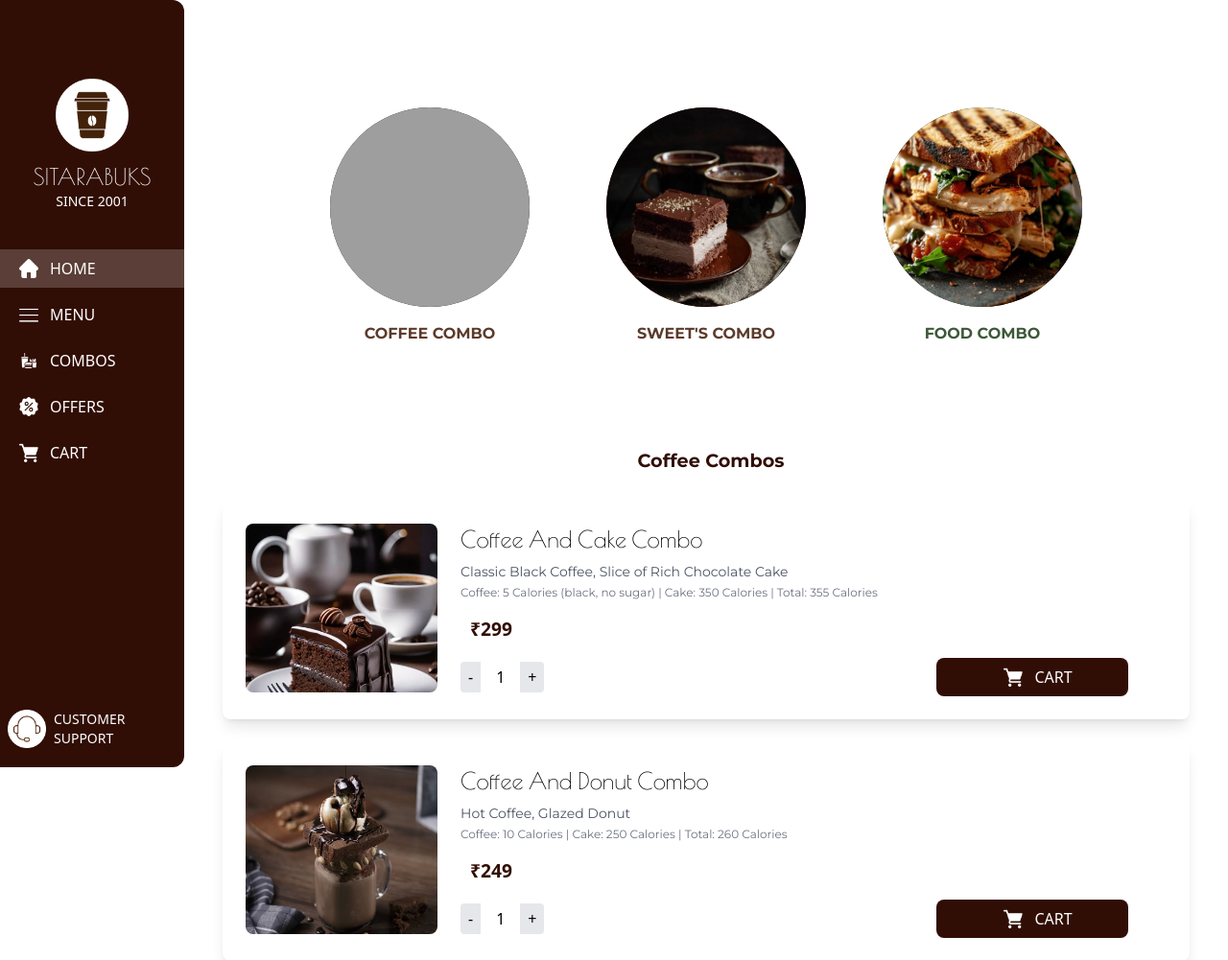
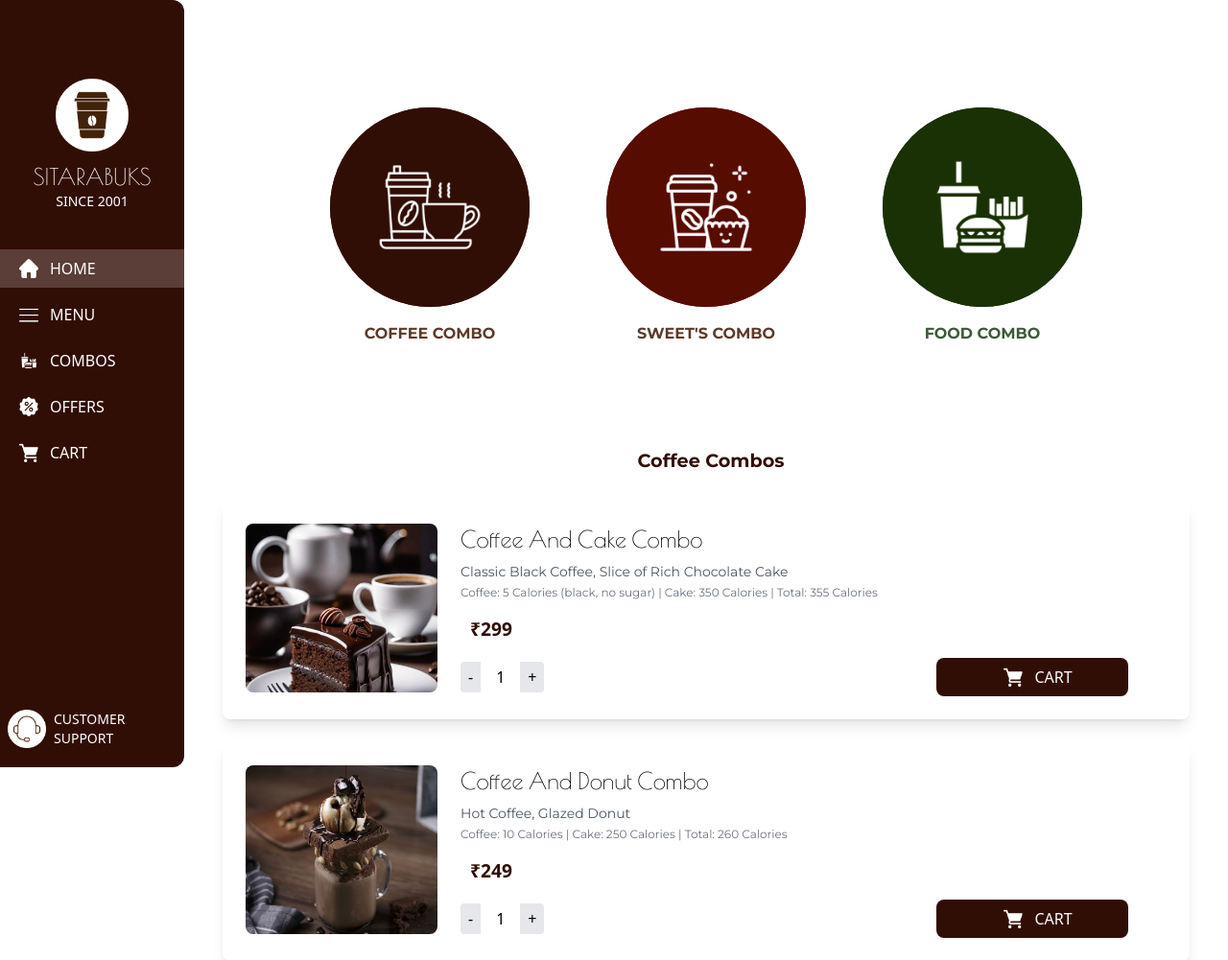
Before and after one commit to syedkumailraza1/Sitarabucks-, a PHP site: page /combopage.php in a window 1280 px wide. Shown: the top 1001 px of the page at 96% size. Run offline with PHP 8.4, Linux system fonts and the light colour scheme; some libraries are stand-ins or nearby versions; grey boxes are pictures that could not be loaded.

Commit message:
Integration- Some fixes

```diff
--- a/black_coffee_page.php
+++ b/black_coffee_page.php
@@ -15,7 +15,7 @@ include("./menu_arr.php");
     <link href="https://fonts.googleapis.com/css2?family=Poiret+One&family=Montserrat:wght@400;700&display=swap"
         rel="stylesheet">
     <!-- <link rel="stylesheet" href="style.css"> -->
-    <link rel="stylesheet" href="./Menu/menu.css">
+    <link rel="stylesheet" href="menu.css">
     <!-- <link rel="stylesheet" href="menu_page.css"> -->
     <script src="https://cdn.tailwindcss.com"></script>
     <link rel="stylesheet" href="https://cdn.jsdelivr.net/npm/sweetalert2@11/dist/sweetalert2.min.css">
--- a/cart.php
+++ b/cart.php
@@ -94,7 +94,7 @@
         </script>
 
         <!-- Right side content -->
-        <div class="w-80 mr-10 mt-20">
+            <div class="w-80 mr-10 mt-20">
             <form method="post">
                 <?php
                 // Check if cart is empty
--- a/comboPage.php
+++ b/comboPage.php
@@ -118,19 +118,19 @@ $current_page = isset($_GET['page']) ? $_GET['page'] : 'combos';
             <div class="flex justify-center space-x-20 py-8 mb-[30px]">
                 <div onclick="showCombo('coffee-combos')" class="cursor-pointer text-center">
                     <div class="w-52 h-52 bg-[#310E05] rounded-full flex items-center justify-center">
-                        <img src="./stocks/m2.jpg" alt="Coffee Combo Icon" class="w-52 h-52 rounded-full object-cover">
+                        <img src="./stocks/combo1.png" alt="Coffee Combo Icon" class="w-52 h-52 rounded-full object-cover">
                     </div>
                     <p class="mt-4 text-[#5B3B2B] font-semibold font-montserrat hover:underline">COFFEE COMBO</p>
                 </div>
                 <div onclick="showCombo('sweets-combos')" class="cursor-pointer text-center">
                     <div class="w-52 h-52 bg-[#570C00] rounded-full flex items-center justify-center">
-                        <img src="./stocks/m8.jpg" alt="Sweets Combo Icon" class="w-52 h-52 rounded-full object-cover">
+                        <img src="./stocks/combo2.png" alt="Sweets Combo Icon" class="w-52 h-52 rounded-full object-cover">
                     </div>
                     <p class="mt-4 text-[#5B3B2B] font-semibold font-montserrat hover:underline">SWEET'S COMBO</p>
                 </div>
                 <div onclick="showCombo('food-combos')" class="cursor-pointer text-center">
                     <div class="w-52 h-52 bg-[#193105] rounded-full flex items-center justify-center">
-                        <img src="./stocks/m7.jpg" alt="Food Combo Icon" class="w-52 h-52 rounded-full object-cover">
+                        <img src="./stocks/combo3.png" alt="Food Combo Icon" class="w-52 h-52 rounded-full object-cover">
                     </div>
                     <p class="mt-4 text-[#3D5939] font-semibold font-montserrat hover:underline">FOOD COMBO</p>
                 </div>
--- a/milk_shake_page.php
+++ b/milk_shake_page.php
@@ -142,7 +142,6 @@ include("menu_arr.php");
     <script src="./menu.js"></script>
 
 </body>
-
 </html>
 
 
--- a/sweets_page.php
+++ b/sweets_page.php
@@ -15,7 +15,7 @@ include("./menu_arr.php");
     <link href="https://fonts.googleapis.com/css2?family=Poiret+One&family=Montserrat:wght@400;700&display=swap"
         rel="stylesheet">
     <!-- <link rel="stylesheet" href="style.css"> -->
-    <link rel="stylesheet" type="text/css" href="./Menu/menu.css">
+    <link rel="stylesheet" type="text/css" href="menu.css">
     <!-- <link rel="stylesheet" href="menu_page.css"> -->
     <script src="https://cdn.tailwindcss.com"></script>
     <script>
```
Also changed, not shown: home.php (+14 -0 lines), orders.txt (+10 -0 lines).
